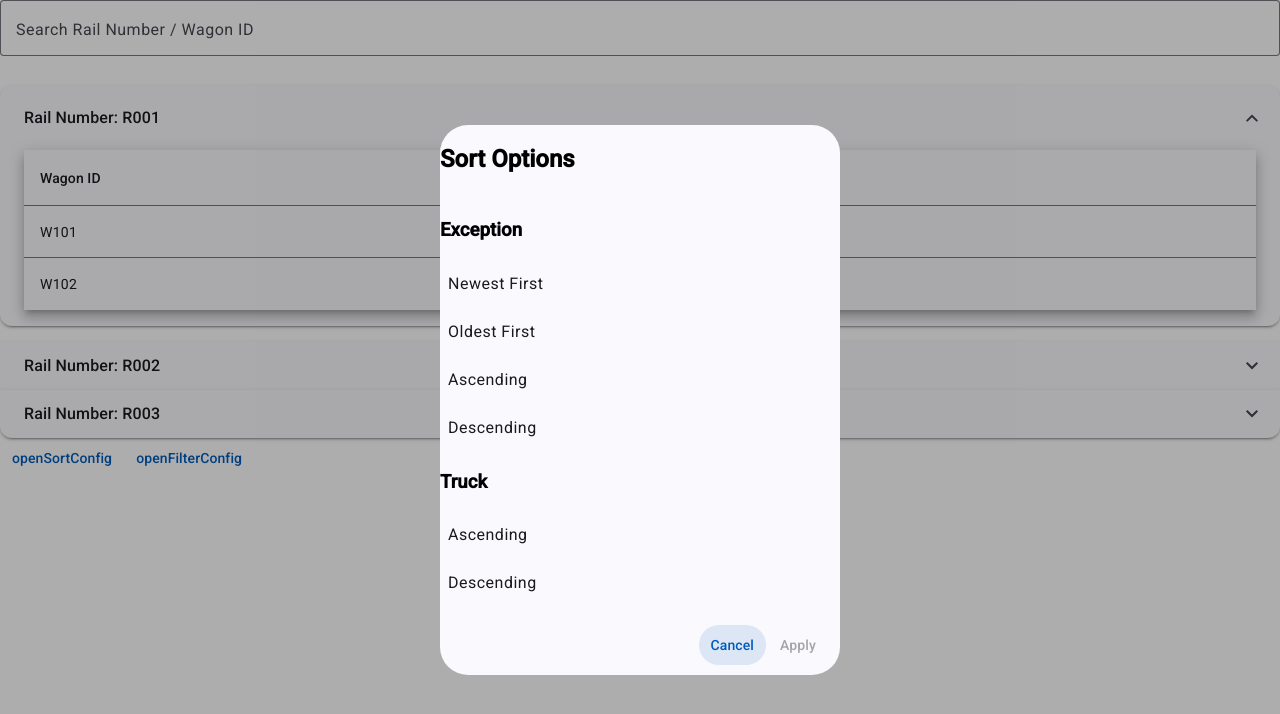
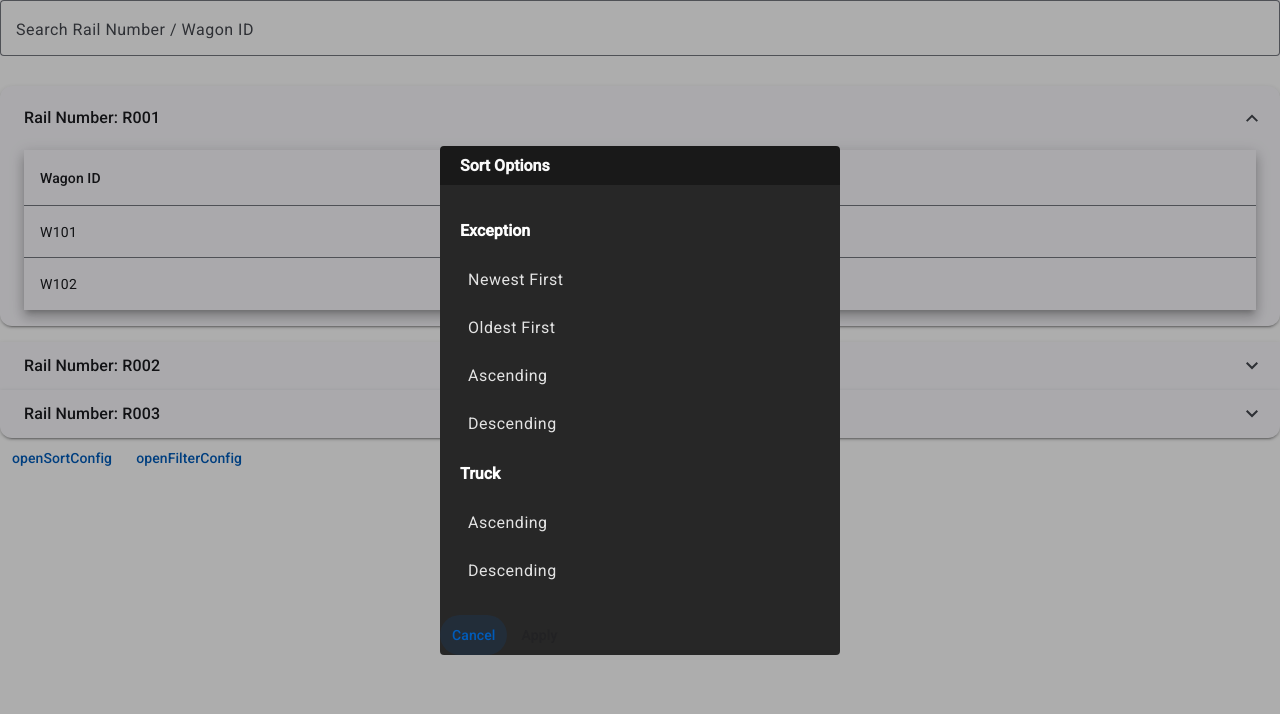
Before and after one commit to 95RahulKumar/mat-steper, an Angular app: page / in a window 1280 px wide. Both pictures are taken after a click on the button "openSortConfig". Shown: the top 714 px of the page. Built offline with nearby package versions, Linux system fonts and the light colour scheme.

Commit message:
style changes

```diff
--- a/src/app/filter-config/filter-config.component.html
+++ b/src/app/filter-config/filter-config.component.html
@@ -2,7 +2,7 @@
 
 <mat-list>
   <ng-container *ngFor="let category of data">
-    <h3>{{ category.title }}</h3>
+    <p class="">{{ category.title }}</p>
     <mat-list-item *ngFor="let item of category.items">
       <mat-checkbox
         (change)="selectItem(category.title, item.value)"
--- a/src/app/sort-config/sort-config.component.html
+++ b/src/app/sort-config/sort-config.component.html
@@ -1,9 +1,9 @@
-<h2 mat-dialog-title>Sort Options</h2>
-
-<mat-list>
+<div class="dialog">
+<p mat-dialog-title class="dialog__header" >Sort Options</p>
+<mat-list class="dialog__content list">
   <ng-container *ngFor="let category of data">
-    <h3>{{ category.title }}</h3>
-    <mat-list-item
+    <p class="list__heading">{{ category.title }}</p>
+    <mat-list-item class="list__item"
       *ngFor="let item of category.items"
       (click)="selectItem(category.title, item.value)"
       [class.selected]="isSelected(category.title, item.value)"
@@ -14,8 +14,8 @@
     </mat-list-item>
   </ng-container>
 </mat-list>
-
-<div class="actions">
+<div class="dialog__action">
   <button mat-button (click)="closeDialog()">Cancel</button>
   <button mat-button color="primary" (click)="onApply()" [disabled]="!selectedValue">Apply</button>
 </div>
+</div>
--- a/src/app/sort-config/sort-config.component.scss
+++ b/src/app/sort-config/sort-config.component.scss
@@ -19,3 +19,22 @@ mat-list-item {
   justify-content: flex-end;
   padding: 10px;
 }
+
+.dialog {
+  &__header {
+    color: #f9f9f9;
+    font-size: 16px;
+    font-weight: 600;
+    padding: 10px 20px;
+    margin: 0;
+    background: #191919;
+  }
+  & .list {
+    padding: 20px;
+    &__heading {
+      font-size: 16px;
+      font-weight: 600;
+      color: #fff;
+    }
+  }
+}
--- a/src/styles.scss
+++ b/src/styles.scss
@@ -11,3 +11,16 @@ body {
 .mat-horizontal-stepper-header .mat-step-icon {
   display: none;
 }
+
+.sorting-dialog-pannel {
+  & .mat-mdc-dialog-surface {
+    --mdc-dialog-container-shape: 4px;
+    --mdc-dialog-container-color: #272727;
+    & .mat-mdc-list .mdc-list-item__primary-text {
+      --mdc-list-list-item-label-text-color: #e3e3e3;
+      --mdc-list-list-item-label-text-font: ;
+      --mdc-list-list-item-label-text-size: ;
+      --mdc-list-list-item-label-text-weight: ;
+    }
+  }
+}
```
